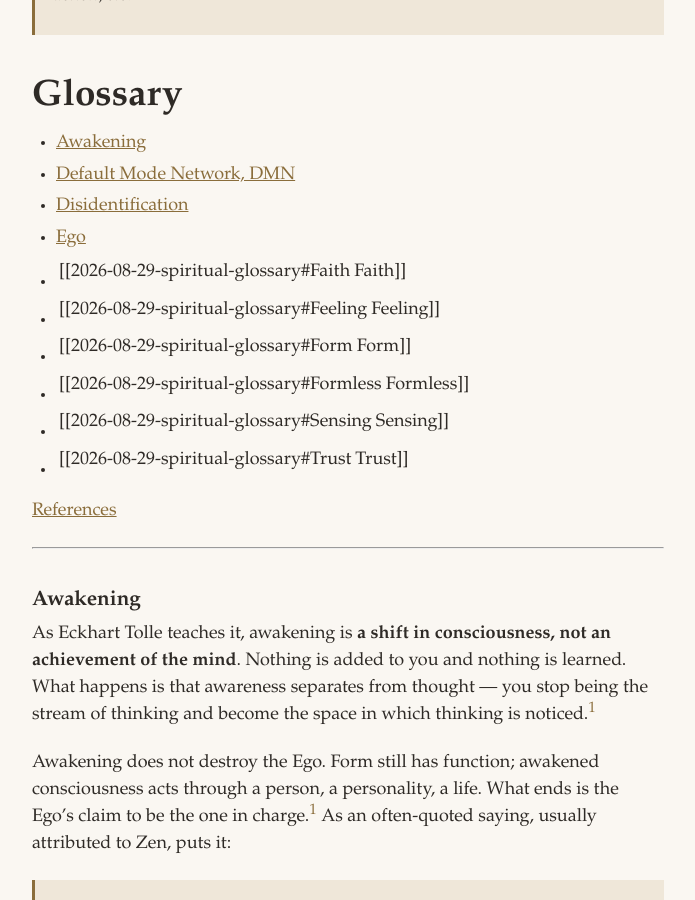
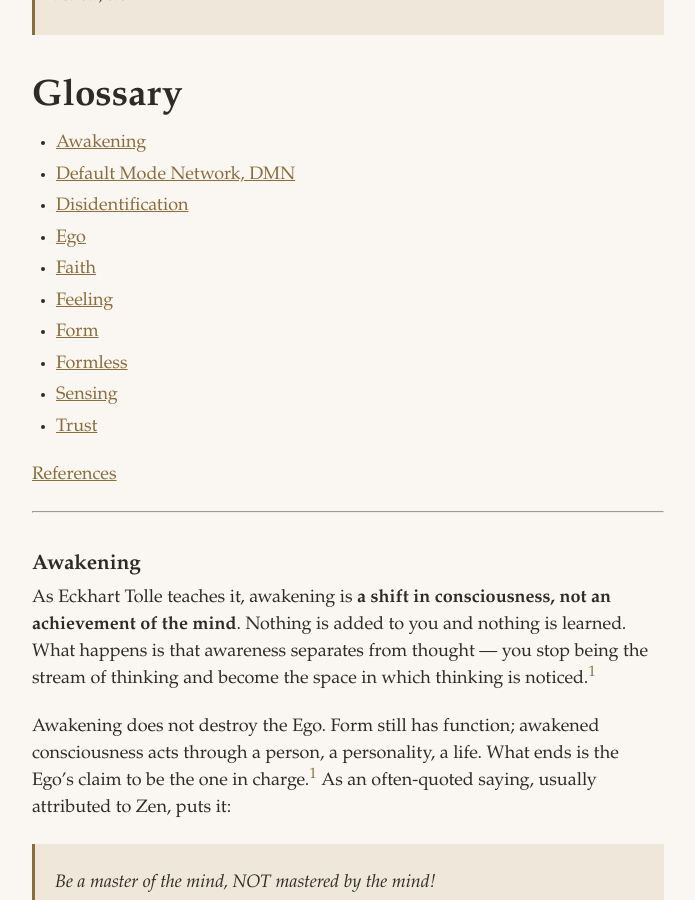
Before and after one commit to FrancoisCharette/myAwakeningJourney, a Jekyll site: the page built from _posts/2026-08-29-spiritual-glossary.md, in a window 1280 px wide and 900 px high, scrolled down 1171 px. Shown: the whole window, without its empty margins (292-987 px from the left). Built offline with Jekyll 4.4.1, drawn with Linux system fonts in a browser that asks for light colours; comment, search, counter and statistics services are not loaded.

Commit message:
Corrected Links

```diff
--- a/_posts/2026-08-29-spiritual-glossary.md
+++ b/_posts/2026-08-29-spiritual-glossary.md
@@ -22,12 +22,12 @@ As a side note, my awakening allowed me to notice that language "imprecision" or
 - [Default Mode Network, DMN](#default-mode-network-dmn)
 - [Disidentification](#disidentification)
 - [Ego](#ego)
-- [[2026-08-29-spiritual-glossary#Faith|Faith]]
-- [[2026-08-29-spiritual-glossary#Feeling|Feeling]]
-- [[2026-08-29-spiritual-glossary#Form|Form]]
-- [[2026-08-29-spiritual-glossary#Formless|Formless]]
-- [[2026-08-29-spiritual-glossary#Sensing|Sensing]]
-- [[2026-08-29-spiritual-glossary#Trust|Trust]]
+- [Faith](Faith)
+- [Feeling](Feeling)
+- [Form](Form)
+- [Formless](Formless)
+- [Sensing](Sensing)
+- [Trust](Trust)
 
 [References](#references)
 
```
